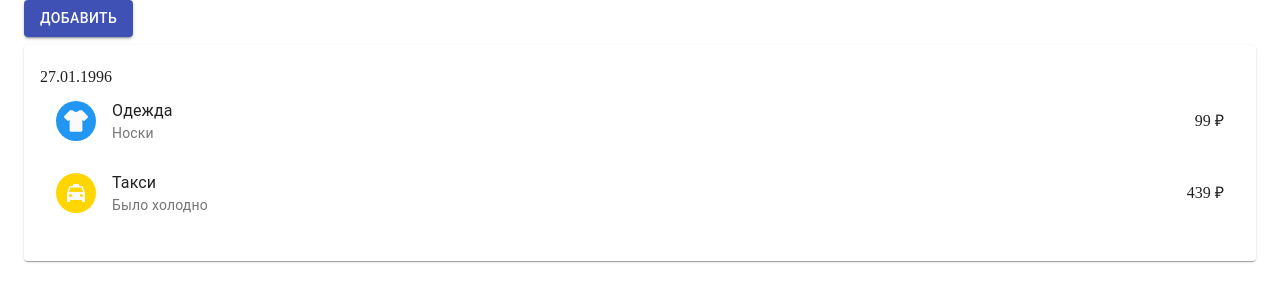
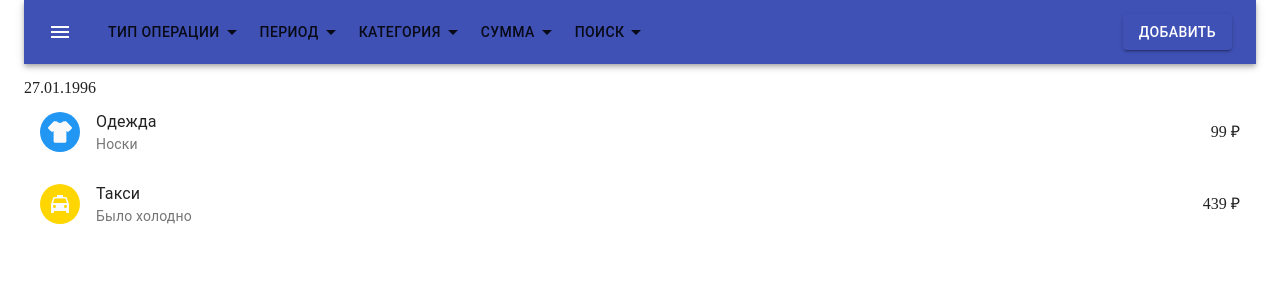
Before and after one commit to sharapov2701/budjet, a React (Create React App) app: page / in a window 1280 px wide. Shown: the top 302 px of the page. Built offline with nearby package versions, Linux system fonts and the light colour scheme.

Commit message:
Добавить header

```diff
--- a/src/components/DatedOperations/DatedOperations.tsx
+++ b/src/components/DatedOperations/DatedOperations.tsx
@@ -1,6 +1,4 @@
 import React from 'react'
-import Card from '@material-ui/core/Card'
-import CardContent from '@material-ui/core/CardContent'
 import List from '@material-ui/core/List'
 import Operation from '../Operation'
 
@@ -20,9 +18,7 @@ const DatedOperations = ({ date, operations }: DatedOperationsProps) => {
     const categories = useAppSelector(selectCategories)
 
     return (
-        <Card className={styles.card}>
-            <CardContent>
-                <List>
+        <List className={styles.root}>
             {date}
             {operations.map(item => {
                 const category = categories.filter(c => c.name === item.category)[0]
@@ -31,8 +27,6 @@ const DatedOperations = ({ date, operations }: DatedOperationsProps) => {
                 return <Operation key={item.id} {...item} icon={icon} color={color} />
             })}
         </List>
-            </CardContent>
-        </Card>
     )
 }
 
--- a/src/components/DatedOperations/styles.ts
+++ b/src/components/DatedOperations/styles.ts
@@ -1,7 +1,7 @@
 import { makeStyles } from "@material-ui/core";
 
 export default makeStyles(() => ({
-    card: {
+    root: {
         marginBottom: 16
     }
 }))
--- /dev/null
+++ b/src/components/Dropdown/Dropdown.tsx
@@ -0,0 +1,51 @@
+import React from 'react'
+import Button from '@material-ui/core/Button'
+import Menu from '@material-ui/core/Menu'
+import MenuItem from '@material-ui/core/MenuItem'
+import ArrowDropDownIcon from '@material-ui/icons/ArrowDropDown'
+
+interface DropdownProps {
+    children: string
+}
+
+const Dropdown = ({ children }: DropdownProps) => {
+    const [anchorEl, setAnchorEl] = React.useState<null | HTMLElement>(null)
+
+    const handleClick = (event: React.MouseEvent<HTMLButtonElement>) => {
+        setAnchorEl(event.currentTarget)
+    }
+
+    const handleClose = () => {
+        setAnchorEl(null)
+    }
+
+    return (
+        <div>
+            <Button onClick={handleClick}>
+                {children}
+                <ArrowDropDownIcon />
+            </Button>
+            <Menu
+                anchorEl={anchorEl}
+                keepMounted
+                open={Boolean(anchorEl)}
+                onClose={handleClose}
+                getContentAnchorEl={null}
+                anchorOrigin={{
+                    vertical: 'bottom',
+                    horizontal: 'center',
+                  }}
+                transformOrigin={{
+                    vertical: 'top',
+                    horizontal: 'center',
+                }}
+            >
+                <MenuItem onClick={handleClose}>Profile</MenuItem>
+                <MenuItem onClick={handleClose}>My account</MenuItem>
+                <MenuItem onClick={handleClose}>Logout</MenuItem>
+            </Menu>
+        </div>
+    )
+}
+
+export default Dropdown
--- /dev/null
+++ b/src/components/Dropdown/index.ts
@@ -0,0 +1 @@
+export { default } from './Dropdown'
--- /dev/null
+++ b/src/components/Header/Header.tsx
@@ -0,0 +1,45 @@
+import React, { useState } from 'react'
+import useStyles from './styles'
+import AppBar from '@material-ui/core/AppBar'
+import Toolbar from '@material-ui/core/Toolbar'
+import IconButton from '@material-ui/core/IconButton'
+import MenuIcon from '@material-ui/icons/Menu'
+import Button from '@material-ui/core/Button'
+import Dialog from '../Dialog'
+import Dropdown from '../Dropdown'
+
+const Header = () => {
+    const styles = useStyles()
+    const [open, setOpen] = useState(false)
+    const handleOpen = () => setOpen(true)
+    const handleClose = () => setOpen(false)
+
+    return (
+        <div className={styles.grow}>
+            <AppBar position="static">
+                <Toolbar>
+                    <IconButton
+                        edge="start"
+                        className={styles.menuButton}
+                        color="inherit"
+                        aria-label="open drawer"
+                    >
+                        <MenuIcon />
+                    </IconButton>
+                    <Dropdown>Тип операции</Dropdown>
+                    <Dropdown>Период</Dropdown>
+                    <Dropdown>Категория</Dropdown>
+                    <Dropdown>Сумма</Dropdown>
+                    <Dropdown>Поиск</Dropdown>
+                    <div className={styles.grow} />
+                    <Button variant="contained" color='primary' onClick={handleOpen}>
+                        Добавить
+                    </Button>
+                    <Dialog open={open} onClose={handleClose} />
+                </Toolbar>
+            </AppBar>
+        </div>
+    )
+}
+
+export default Header
--- /dev/null
+++ b/src/components/Header/index.ts
@@ -0,0 +1 @@
+export { default } from './Header'
--- /dev/null
+++ b/src/components/Header/styles.ts
@@ -0,0 +1,20 @@
+import { makeStyles } from '@material-ui/core/styles'
+
+export default makeStyles(theme => ({
+    grow: {
+        flexGrow: 1,
+    },
+
+    menuButton: {
+        marginRight: theme.spacing(2),
+    },
+
+    title: {
+        flexGrow: 1,
+        display: 'none',
+
+        [theme.breakpoints.up('sm')]: {
+            display: 'block',
+        },
+    },
+}))
--- a/src/components/Operation/Operation.tsx
+++ b/src/components/Operation/Operation.tsx
@@ -6,6 +6,7 @@ import ListItemAvatar from '@material-ui/core/ListItemAvatar'
 import Avatar from '@material-ui/core/Avatar'
 import ListItemText from '@material-ui/core/ListItemText'
 import ListItemSecondaryAction from '@material-ui/core/ListItemSecondaryAction'
+import useStyles from './styles'
 
 interface ListItemProps {
     id: number
@@ -17,8 +18,10 @@ interface ListItemProps {
 }
 
 const ListItem = ({ id, icon: Icon, color, category, description, sum }: ListItemProps) => {
+    const styles = useStyles()
+
     return (
-        <MuiListItem>
+        <MuiListItem className={styles.operation}>
             <ListItemAvatar>
                 <Avatar style={{ backgroundColor: color }}>
                     <Icon />
--- /dev/null
+++ b/src/components/Operation/styles.ts
@@ -0,0 +1,11 @@
+import { makeStyles } from "@material-ui/core"
+import { grey } from "@material-ui/core/colors"
+
+export default makeStyles(() => ({
+    operation: {
+        '&:hover': {
+            backgroundColor: grey[200],
+            cursor: 'pointer',
+        }
+    },
+}))
--- a/src/views/History.tsx
+++ b/src/views/History.tsx
@@ -1,17 +1,15 @@
-import React, { useState } from 'react'
+import React from 'react'
 import Container from '@material-ui/core/Container'
 import List from '@material-ui/core/List'
 import DatedOperations from '../components/DatedOperations'
-import Button from '@material-ui/core/Button'
-import Dialog from '../components/Dialog'
 
 import { useAppSelector } from '../app/hooks'
 import { selectOperations } from '../app/slices/operationsSlice'
 import { groupOperationsByDate, sortDates } from '../app/utils'
+import Header from '../components/Header'
 
 const History = () => {
   const operations = useAppSelector(selectOperations)
-  const [open, setOpen] = useState(false)
 
   const groupedOperations = groupOperationsByDate(operations.sort(sortDates))
   const datedOperations = []
@@ -19,15 +17,10 @@ const History = () => {
     datedOperations.push(<DatedOperations key={date} date={date} operations={groupedOperations[date]} />)
   }
 
-  const handleOpen = () => setOpen(true)
-  const handleClose = () => setOpen(false)
 
   return (
     <Container>
-      <Button variant="contained" color='primary' onClick={handleOpen} >
-        Добавить
-      </Button>
-      <Dialog open={open} onClose={handleClose} />
+      <Header />
       <List>
         {datedOperations}
       </List>
```
Lines whose indentation alone changed are shown as unchanged.
